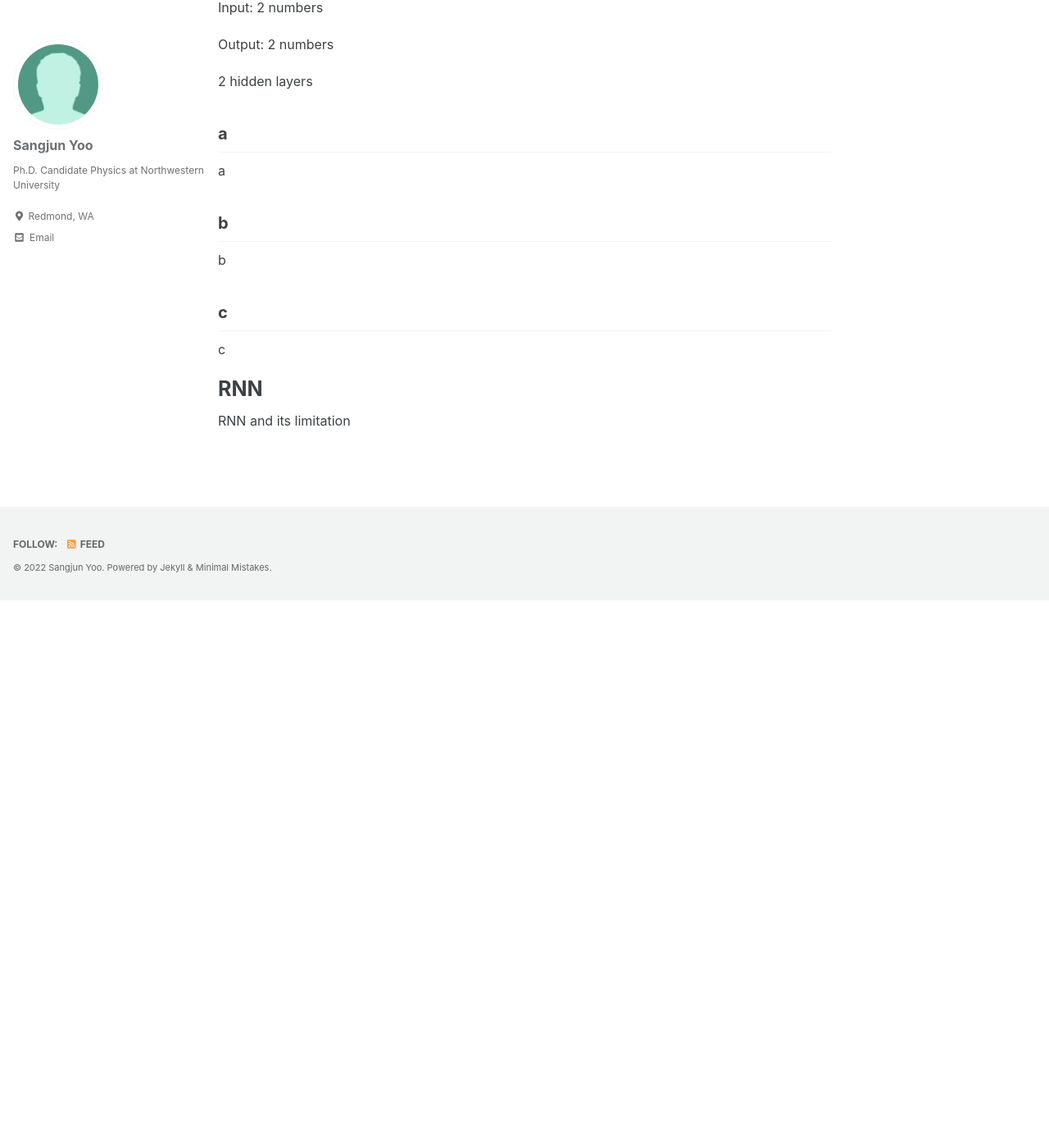
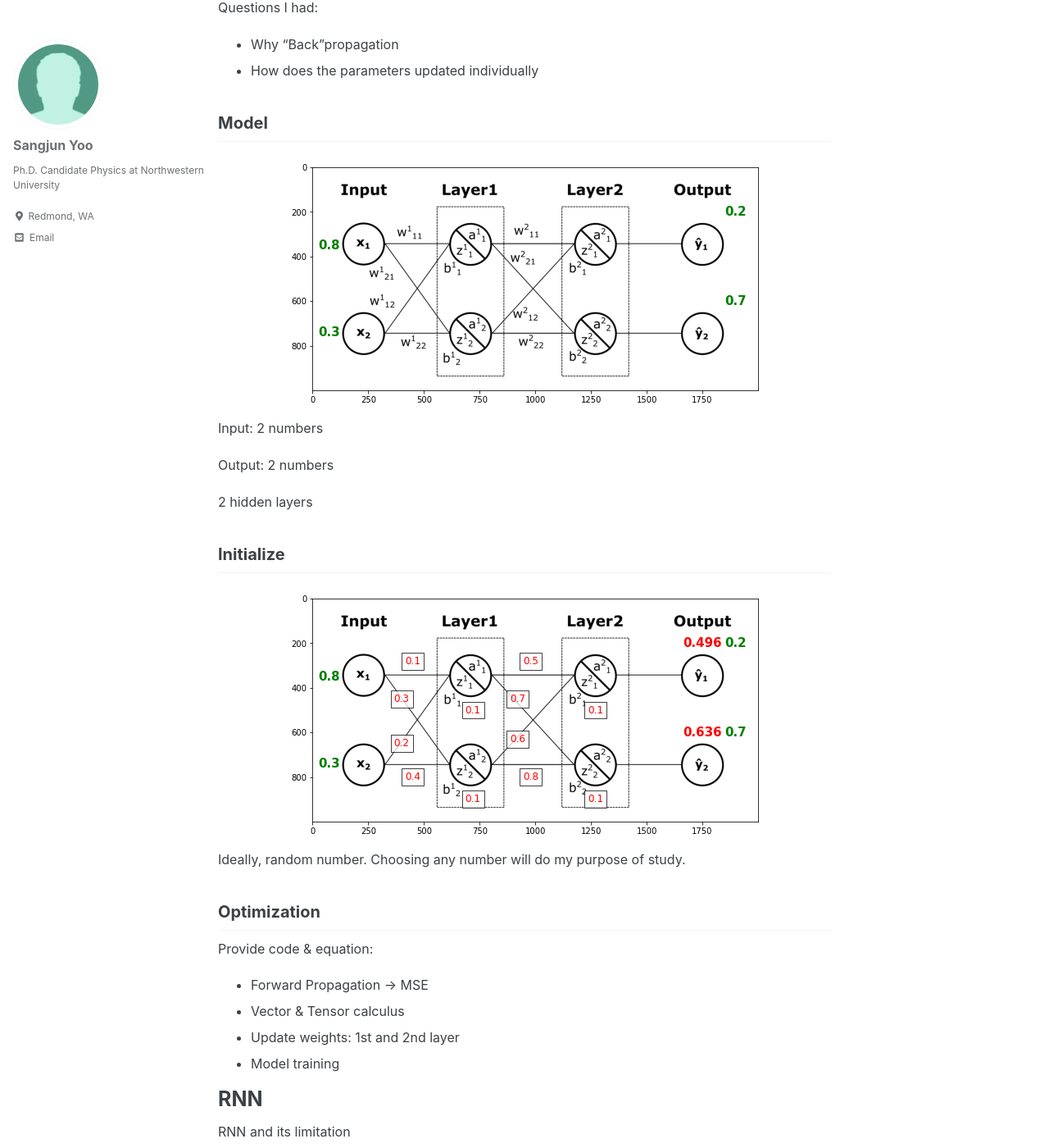
Before and after one commit to sangjunyoo-phd/sangjunyoo-phd.github.io, a Jekyll site: the page built from _pages/deeplearning.md, in a window 1280 px wide and 1400 px high, scrolled down 5851 px. Shown: the whole window at 82% size. Built offline with Jekyll 4.4.1, drawn with Linux system fonts in a browser that asks for light colours; cached includes are drawn as plain includes; before the commit the page ends 6583 px from its top, so only the background shows below that; some of the changed text lies outside the part shown.

Commit message:
Update deeplearning.md

```diff
--- a/_pages/deeplearning.md
+++ b/_pages/deeplearning.md
@@ -189,17 +189,27 @@ Interesting phenomena is observed from the pdf of residue (real value - predicte
 
 
 # Artificial Neural Network (ANN) and Backpropagation
+Questions I had:
+* Why "Back"propagation
+* How does the parameters updated individually
+
+## Model
+![image-center](../assets/images/ANN_model.png){: .align-center}{:style="border: 0px solid black; padding: 10px"}
 Input: 2 numbers
 
 Output: 2 numbers
 
 2 hidden layers
-## a
-a
-## b
-b
-## c
-c
+## Initialize
+![image-center](../assets/images/ANN_model_initialize.png){: .align-center}{:style="border: 0px solid black; padding: 10px"}
+Ideally, random number. Choosing any number will do my purpose of study.
+
+## Optimization
+Provide code & equation:
+* Forward Propagation -> MSE
+* Vector & Tensor calculus
+* Update weights: 1st and 2nd layer
+* Model training
 
 # RNN
 RNN and its limitation
```
